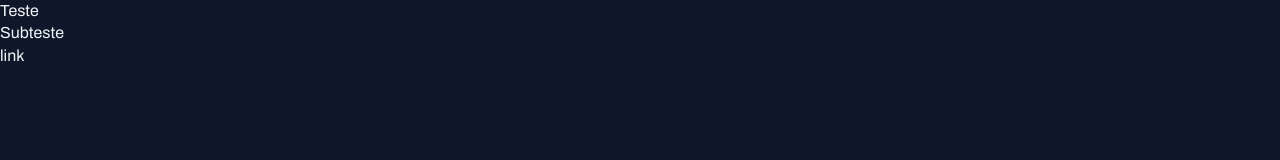
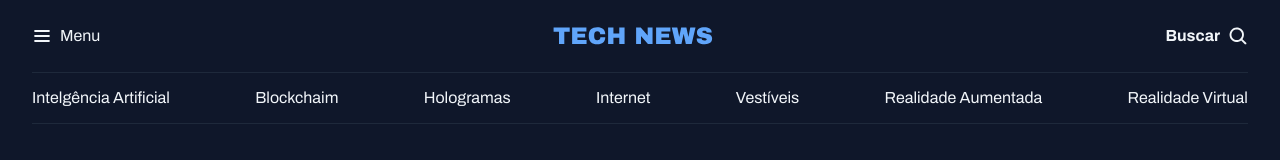
Before and after one commit to Lucas-Rodrigues-do-Nascimento/Projeto---Portal-de-not-cias, a plain HTML site: page index.html in a window 1280 px wide. Drawn offline with Linux system fonts and the light colour scheme.

Commit message:
Criando o header

```diff
--- a/index.html
+++ b/index.html
@@ -10,8 +10,29 @@
   <link href="https://fonts.googleapis.com/css2?family=Archivo:ital,wght@0,100..900;1,100..900&family=Poppins:wght@400;700&display=swap" rel="stylesheet">
 </head>
 <body>
-  <h1>Teste</h1>
-  <h2>Subteste</h2>
-  <a href="#">link</a>
+  <header class="container">
+    <nav id="primary" class="grid grid-flow-col">
+      <div>
+        <img src="assets/icons/List.svg" alt="Ícone de Menu">
+        <stron>Menu</strong>
+      </div>
+      <div>
+        <img src="assets/Logo.svg" alt="TechNews Logo">
+      </div>
+      <div>
+        <strong>Buscar</strong>
+        <img src="assets/icons/MagnifyingGlass.svg" alt="Ícone de Lupa para pesquisa">
+    </nav>
+    <nav id="secondary" class="grid grid-flow-col">
+      <a href="#">Intelgência Artificial</a>
+      <a href="#">Blockchaim</a>
+      <a href="#">Hologramas</a>
+      <a href="#">Internet</a>
+      <a href="#">Vestíveis</a>
+      <a href="#">Realidade Aumentada</a>
+      <a href="#">Realidade Virtual</a>
+</nav>
+
+  </header>
 </body>
 </html>
--- a/styles/global.css
+++ b/styles/global.css
@@ -40,3 +40,18 @@ a:hover {
 h1, h2, h3{
   font: inherit;
 }
+
+.container {
+  max-width: 1280px;
+  padding-inline: 32px;
+  margin-inline: auto;
+}
+
+/* utility-first */
+ .grid {
+  display: grid;
+}
+
+.grid-flow-col {
+  grid-auto-flow: column;
+}
--- /dev/null
+++ b/styles/header.css
@@ -0,0 +1,24 @@
+#primary {
+padding-block: 20px;
+
+div {
+  display: flex;
+  align-items: center;
+  gap: 8px;
+}
+
+/* nesting css */
+div:nth-child(2) {
+  margin-inline: auto;
+
+  }
+  div:nth-child(3){
+    justify-self: end;
+  }
+}
+#secondary {
+  padding-block: 14px;
+  border: solid 1px var(--stroke-color);
+  border-inline: none;
+  justify-content: space-between;
+}
--- a/styles/index.css
+++ b/styles/index.css
@@ -1 +1,2 @@
 @import url(global.css);
+@import url(header.css);
```
